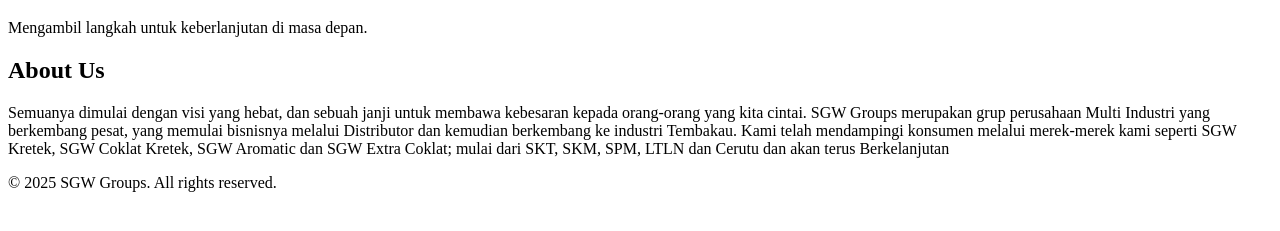
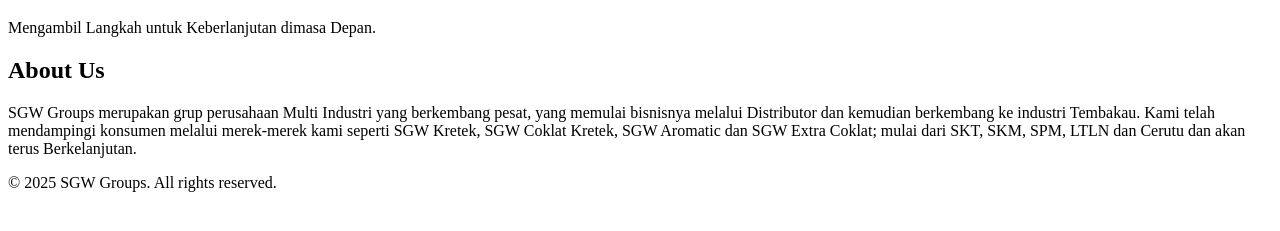
Before and after one commit to SGWGroups/company-profile, a plain HTML site: page index.html in a window 1280 px wide. Shown: the part 61-292 px from the top of the page. Drawn offline with Linux system fonts and the light colour scheme.

Commit message:
Update index.html

```diff
--- a/index.html
+++ b/index.html
@@ -9,13 +9,12 @@
 <body>
     <header>
         <h1>SGW Groups</h1>
-        <p>Mengambil langkah untuk keberlanjutan di masa depan.</p>
+        <p>Mengambil Langkah untuk Keberlanjutan dimasa Depan.</p>
     </header>
     <main>
         <section>
             <h2>About Us</h2>
-            <p>Semuanya dimulai dengan visi yang hebat, dan sebuah janji untuk membawa kebesaran kepada orang-orang yang kita cintai.
-            SGW Groups merupakan grup perusahaan Multi Industri yang berkembang pesat, yang memulai bisnisnya melalui Distributor dan kemudian berkembang ke industri Tembakau. Kami telah mendampingi konsumen melalui merek-merek kami seperti SGW Kretek, SGW Coklat Kretek, SGW Aromatic dan SGW Extra Coklat; mulai dari SKT, SKM, SPM, LTLN dan Cerutu dan akan terus Berkelanjutan</p>
+            <p>SGW Groups merupakan grup perusahaan Multi Industri yang berkembang pesat, yang memulai bisnisnya melalui Distributor dan kemudian berkembang ke industri Tembakau. Kami telah mendampingi konsumen melalui merek-merek kami seperti SGW Kretek, SGW Coklat Kretek, SGW Aromatic dan SGW Extra Coklat; mulai dari SKT, SKM, SPM, LTLN dan Cerutu dan akan terus Berkelanjutan.</p>
         </section>
     </main>
     <footer>
```
